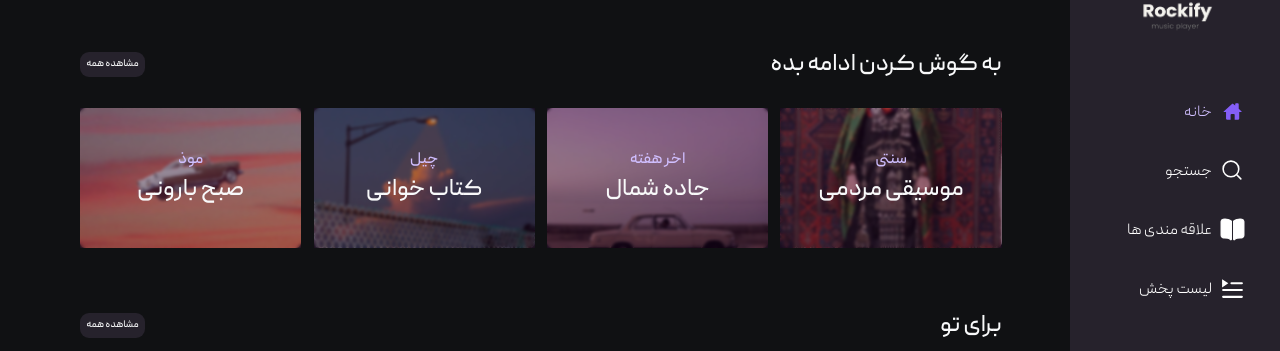
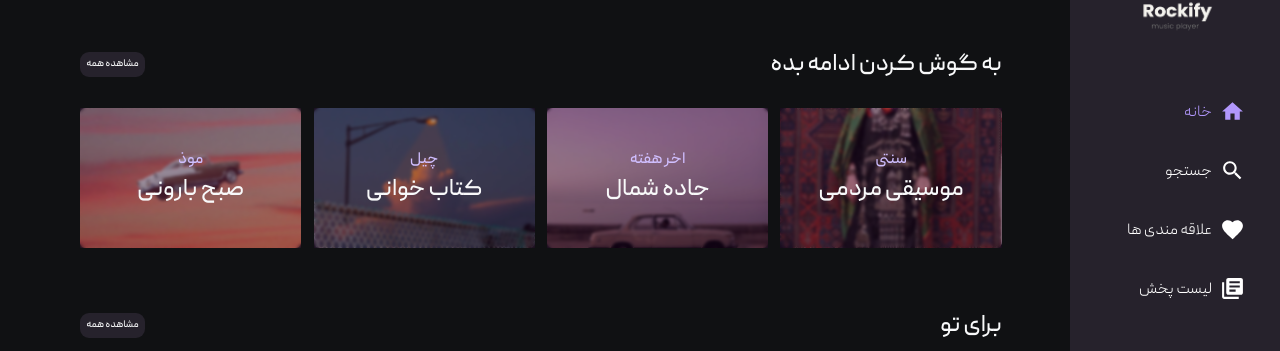
Before and after one commit to iliyaahmadi/Rockify, a React (Vite) app: page / in a window 1280 px wide. Shown: the part 144-495 px from the top of the page. Built offline with nearby package versions, Linux system fonts and the light colour scheme.

Commit message:
feat : add mui for sidebar styles

```diff
--- a/package.json
+++ b/package.json
@@ -10,6 +10,10 @@
     "preview": "vite preview"
   },
   "dependencies": {
+    "@emotion/react": "^11.11.1",
+    "@emotion/styled": "^11.11.0",
+    "@mui/icons-material": "^5.11.16",
+    "@mui/material": "^5.13.5",
     "react": "^18.2.0",
     "react-dom": "^18.2.0",
     "react-router-dom": "6.4",
--- a/src/components/sidebar.jsx
+++ b/src/components/sidebar.jsx
@@ -1,4 +1,8 @@
 import { NavLink } from 'react-router-dom';
+import HomeIcon from '@mui/icons-material/Home';
+import SearchIcon from '@mui/icons-material/Search';
+import FavoriteIcon from '@mui/icons-material/Favorite';
+import LibraryBooksIcon from '@mui/icons-material/LibraryBooks';
 import '../styles/components/_sidebar.scss';
 
 function sidebar() {
@@ -15,25 +19,53 @@ function sidebar() {
       <ul className="sidebar__list">
         <NavLink to="/" className={activeStyle}>
           <li>
-            <img src="src\assets\icons\HomeActive.svg" alt="Home" />
+            <HomeIcon
+              color="white"
+              sx={{
+                '.active &': {
+                  color: '$violet-500',
+                },
+              }}
+            />
             <p>خانه</p>
           </li>
         </NavLink>
         <NavLink to="/discover" className={activeStyle}>
           <li>
-            <img src="src\assets\icons\Discover.svg" alt="discover" />{' '}
+            <SearchIcon
+              color="white"
+              sx={{
+                '.active &': {
+                  color: '$violet-500',
+                },
+              }}
+            />
             <p>جستجو</p>
           </li>
         </NavLink>
         <NavLink to="/favorites" className={activeStyle}>
           <li>
-            <img src="src\assets\icons\Book.svg" alt="favorites" />{' '}
+            <FavoriteIcon
+              color="white"
+              sx={{
+                '.active &': {
+                  color: '$violet-500',
+                },
+              }}
+            />
             <p>علاقه مندی ها</p>
           </li>
         </NavLink>
         <NavLink to="/playlists" className={activeStyle}>
           <li>
-            <img src="src\assets\icons\Playlist.svg" alt="playlists" />{' '}
+            <LibraryBooksIcon
+              color="white"
+              sx={{
+                '.active &': {
+                  color: '$violet-500',
+                },
+              }}
+            />
             <p>لیست پخش</p>
           </li>
         </NavLink>
--- a/src/styles/components/_sidebar.scss
+++ b/src/styles/components/_sidebar.scss
@@ -32,7 +32,7 @@
       align-items: center;
       gap: 8px;
       padding: 0 30px;
-      img {
+      svg {
         @include icon(25px, 25px);
         padding-right: 5px;
       }
@@ -44,13 +44,13 @@
         opacity: 0.8;
         cursor: pointer;
         color: $violet-200;
-        img {
+        svg {
           border-right: solid 3px $violet-200;
         }
       }
     }
     &--active {
-      color: $violet-200;
+      color: $violet-300;
     }
   }
 }
```
Also changed, not shown: 1 other file (tests, documents, lock files or other folders).
